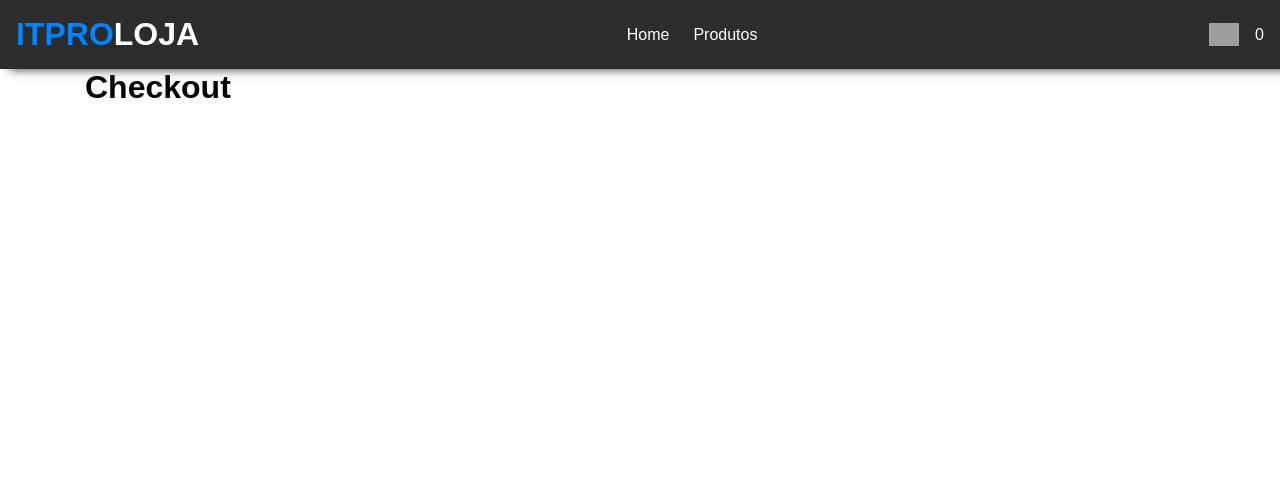
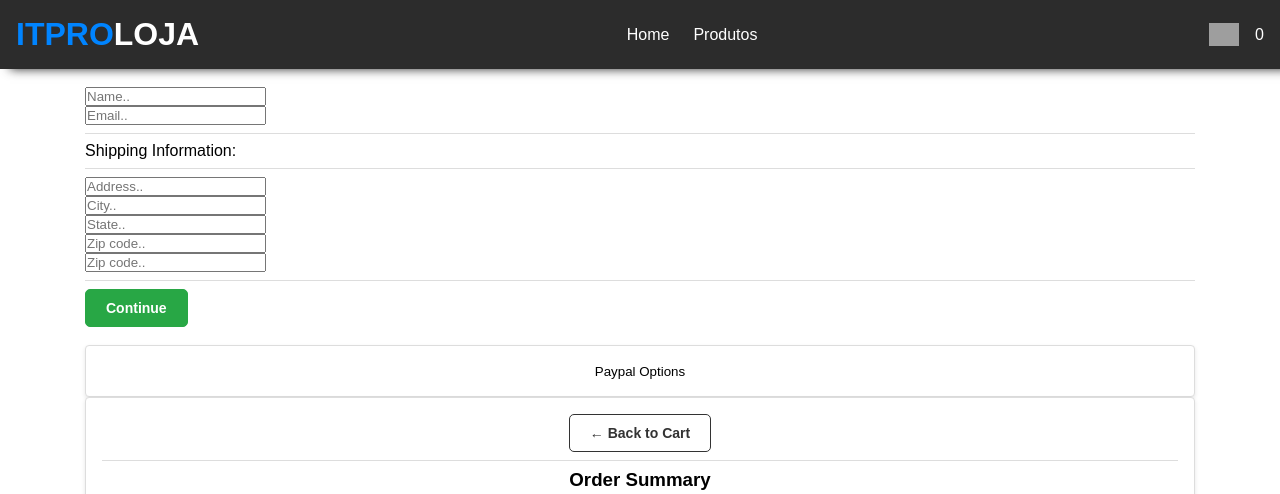
Before and after one commit to douglasinforj/ecommerce_paypal, a Django app: page /checkout/ in a window 1280 px wide. Shown: the top 494 px of the page. Before the commit the page ends 98 px from the top, so only its background shows below. Run offline with Django 5.2, Linux system fonts and the light colour scheme; grey boxes are pictures that could not be loaded.

Commit message:
Criada a estrutura layout de checkout

```diff
--- a/store/templates/store/checkout.html
+++ b/store/templates/store/checkout.html
@@ -1,6 +1,69 @@
 {% extends 'store/base.html' %}
 {% load static %}
 {% block content %}
-    <h1>Checkout</h1>
 
+<br>
+<div class="row-checkout">
+    <div class="col-lg-6">
+        <div class="box-element-checkout" id="form-wrapper">
+            <form id="form">
+                <div id="user-info">
+                    <div class="form-field">
+                        <input required class="form-control" type="text" name="name" placeholder="Name..">
+                    </div>
+                    <div class="form-field">
+                        <input required class="form-control" type="email" name="email" placeholder="Email..">
+                    </div>
+                </div>
+
+                <div id="shipping-info">
+                    <hr>
+                    <p>Shipping Information:</p>
+                    <hr>
+                    <div class="form-field">
+                        <input class="form-control" type="text" name="address" placeholder="Address..">
+                    </div>
+                    <div class="form-field">
+                        <input class="form-control" type="text" name="city" placeholder="City..">
+                    </div>
+                    <div class="form-field">
+                        <input class="form-control" type="text" name="state" placeholder="State..">
+                    </div>
+                    <div class="form-field">
+                        <input class="form-control" type="text" name="zipcode" placeholder="Zip code..">
+                    </div>
+                    <div class="form-field">
+                        <input class="form-control" type="text" name="country" placeholder="Zip code..">
+                    </div>
+                </div>
+
+                <hr>
+                <input id="form-button" class="btn btn-success btn-block" type="submit" value="Continue">
+            </form>
+        </div>
+
+        <br>
+        <div class="box-element hidden" id="payment-info">
+            <small>Paypal Options</small>
+        </div>
+
+    </div>
+
+    <div class="col-lg-6">
+        <div class="box-element">
+            <a  class="btn btn-outline-dark" href="{% url 'cart' %}">&#x2190; Back to Cart</a>
+            <hr class="hr-summary">
+            <h3>Order Summary</h3>
+            <hr class="hr-summary">
+            <div class="cart-row-summary">
+                <div style="flex:2"><img class="row-image-summary" src="{% static 'image/placeholder.png' %}" alt="placeholder"></div>
+                <div style="flex:2"><p>Product 1</p></div>
+                <div style="flex:1"><p>$20.00</p></div>
+                <div style="flex:1"><p>x2</p></div>
+            </div>
+            <h5>Items:   2</h5>
+            <h5>Total:   $4</h5>
+        </div>
+    </div>
+</div>
 {% endblock content%}
```
